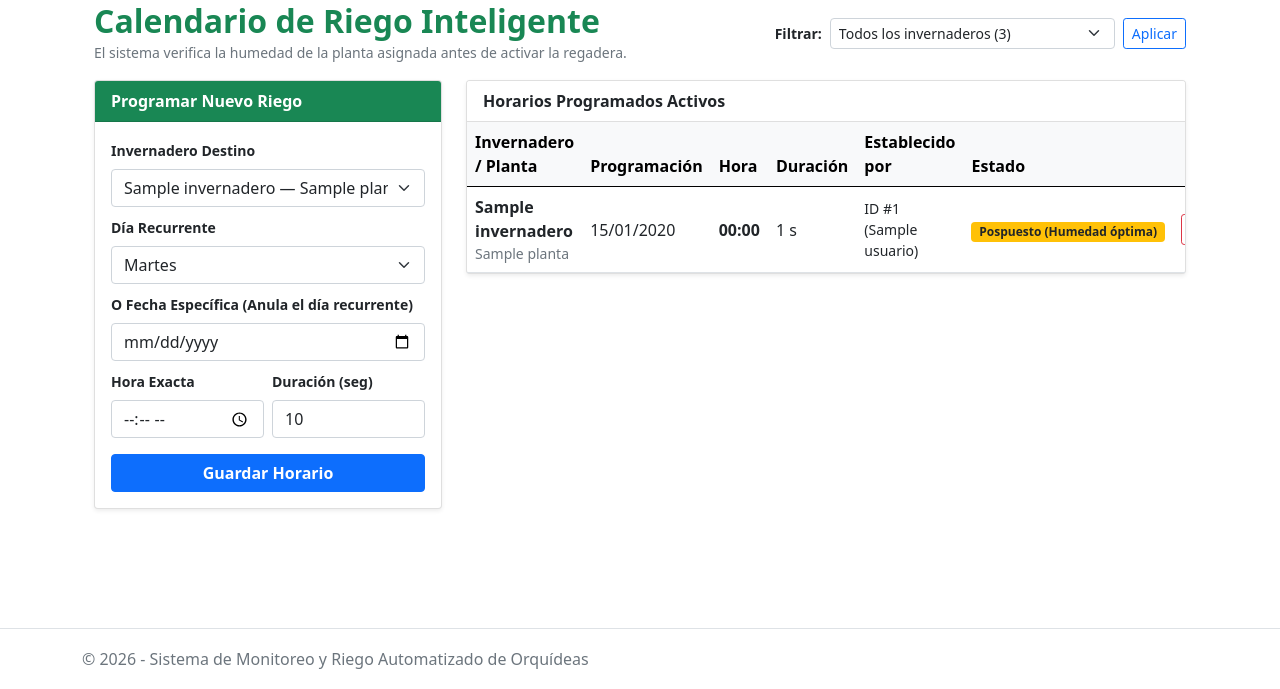
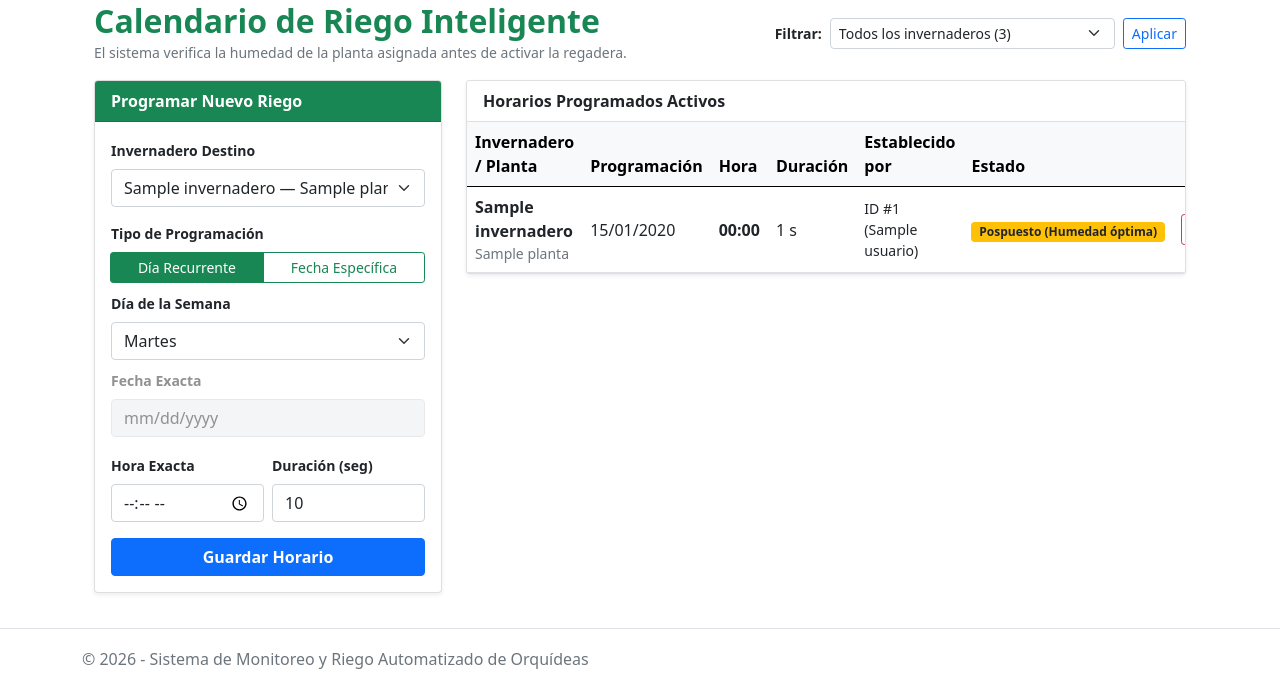
Before and after one commit to Miguel777png/Solucion_Monitoreo_Cultivos, an ASP.NET Core app: page /Calendario in a window 1280 px wide. Shown: the part 111-800 px from the top of the page. Run offline with ASP.NET Core 8, Linux system fonts and the light colour scheme; tables that the repository leaves empty hold one stand-in row (values such as "Sample post"); style sheets or scripts are compiled from the project's sources.

Commit message:
PROTOTIPO V3.0

```diff
--- a/Web_Solucion_Monitoreo_Invernadero/Views/Calendario/Index.cshtml
+++ b/Web_Solucion_Monitoreo_Invernadero/Views/Calendario/Index.cshtml
@@ -43,12 +43,13 @@
     }
 
     <div class="row g-4">
+        <!-- Formulario con selección excluyente -->
         <div class="col-lg-4">
             <div class="card shadow-sm">
                 <div class="card-header bg-success text-white fw-bold">Programar Nuevo Riego</div>
                 <div class="card-body">
                     <form asp-action="Crear" method="post">
-                        <div class="mb-2">
+                        <div class="mb-3">
                             <label class="form-label small fw-bold">Invernadero Destino</label>
                             <select name="idInvernadero" class="form-select" required>
                                 @foreach (var inv in invernaderos)
@@ -60,9 +61,22 @@
                             </select>
                         </div>
 
+                        <!-- Selector de modo de programación -->
                         <div class="mb-2">
-                            <label class="form-label small fw-bold">Día Recurrente</label>
-                            <select name="diaSemana" class="form-select">
+                            <label class="form-label small fw-bold d-block">Tipo de Programación</label>
+                            <div class="btn-group w-100" role="group">
+                                <input type="radio" class="btn-check" name="modoProgramacion" id="radioRecurrente" value="recurrente" checked>
+                                <label class="btn btn-outline-success btn-sm" for="radioRecurrente">Día Recurrente</label>
+
+                                <input type="radio" class="btn-check" name="modoProgramacion" id="radioFechaUnica" value="fecha">
+                                <label class="btn btn-outline-success btn-sm" for="radioFechaUnica">Fecha Específica</label>
+                            </div>
+                        </div>
+
+                        <!-- Bloque 1: Día Recurrente -->
+                        <div id="bloqueRecurrente" class="mb-2">
+                            <label class="form-label small fw-bold">Día de la Semana</label>
+                            <select id="selectDiaSemana" name="diaSemana" class="form-select">
                                 <option value="Lunes">Lunes</option>
                                 <option value="Martes" selected>Martes</option>
                                 <option value="Miercoles">Miércoles</option>
@@ -73,9 +87,10 @@
                             </select>
                         </div>
 
-                        <div class="mb-2">
-                            <label class="form-label small fw-bold">O Fecha Específica (Anula el día recurrente)</label>
-                            <input type="date" name="fechaEspecifica" class="form-control" />
+                        <!-- Bloque 2: Fecha Específica (bloqueado por defecto) -->
+                        <div id="bloqueFechaUnica" class="mb-3 opacity-50">
+                            <label class="form-label small fw-bold">Fecha Exacta</label>
+                            <input type="date" id="inputFechaEspecifica" name="fechaEspecifica" class="form-control" disabled />
                         </div>
 
                         <div class="row g-2 mb-3">
@@ -95,6 +110,7 @@
             </div>
         </div>
 
+        <!-- Tabla de horarios -->
         <div class="col-lg-8">
             <div class="card shadow-sm">
                 <div class="card-header bg-white fw-bold">Horarios Programados Activos</div>
@@ -162,3 +178,7 @@
         </div>
     </div>
 </div>
+
+@section Scripts {
+    <script src="~/js/registros.js" asp-append-version="true"></script>
+}
```
Also changed, not shown: Web_Solucion_Monitoreo_Invernadero/wwwroot/js/registros.js (+34 -0 lines).
